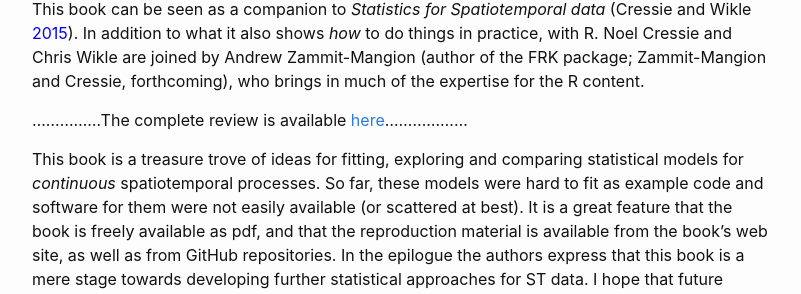
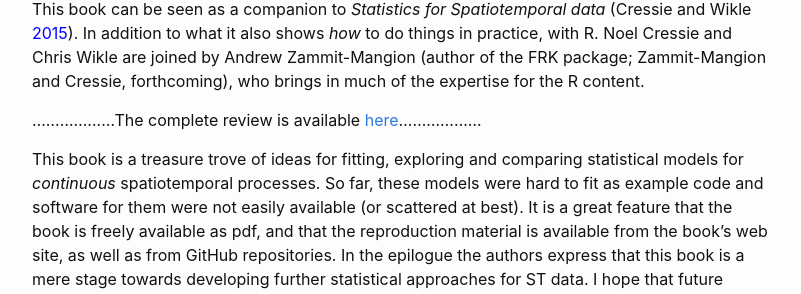
Before and after one commit to andrewzm/STRbook, a Jekyll site: the page built from docs/reviews.md, in a window 1280 px wide and 900 px high, scrolled down 3051 px. Shown: the part 150-444 px from the top of the window, without its empty margins (238-1039 px from the left). Built offline with Jekyll 4.4.1, drawn with Linux system fonts in a browser that asks for light colours.

```diff
--- a/docs/reviews.md
+++ b/docs/reviews.md
@@ -34,7 +34,7 @@ Overall, this book provides a great overview of current spatio-temporal methodol
 This book can be seen as a companion to *Statistics for Spatiotemporal data* (Cressie and Wikle <span style="color: blue;">2015</span>). In addition to what it also shows *how* to do things in practice, with R. Noel Cressie and Chris Wikle are joined by Andrew Zammit-Mangion (author of the FRK package; Zammit-Mangion and Cressie, forthcoming), who
 brings in much of the expertise for the R content.
 
-……………The complete review is available [here](https://doi.org/10.1007/s00362-021-01224-5)………………
+………………The complete review is available [here](https://doi.org/10.1007/s00362-021-01224-5)………………
 
 This book is a treasure trove of ideas for fitting, exploring and comparing statistical models for *continuous* spatiotemporal processes. So far, these models were hard
 to fit as example code and software for them were not easily available (or scattered at best). It is a great feature that the book is freely available as pdf, and that the
```
